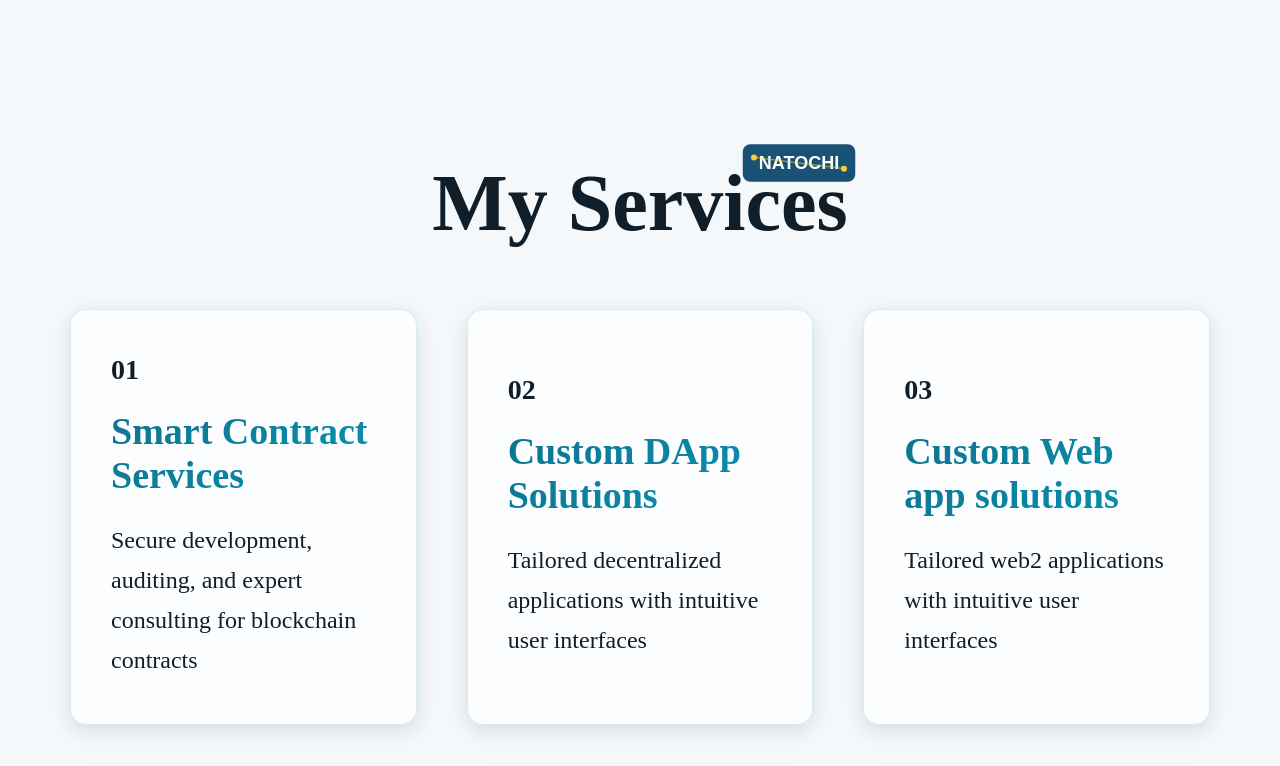
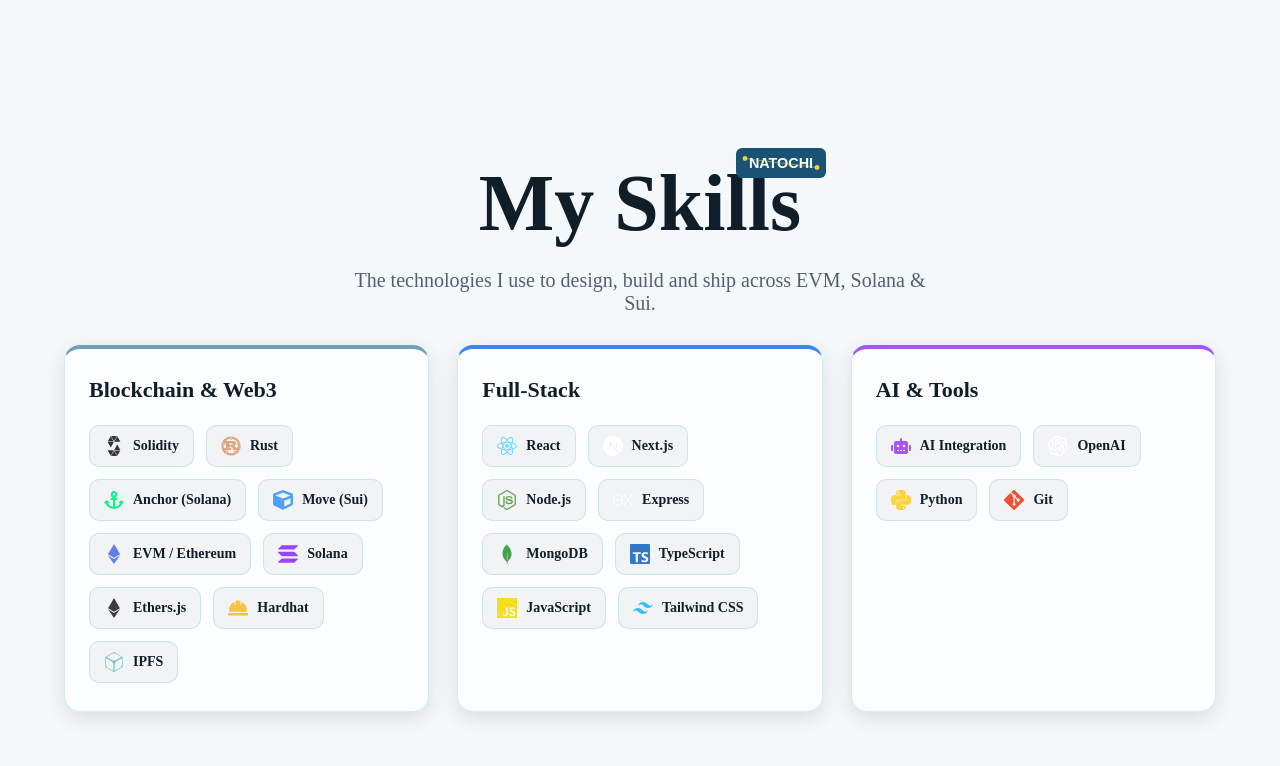
Before and after one commit to DaniTechdev/MyPortfolio-Natochi-, a Next.js app: page / in a window 1280 px wide. Shown: the part 2214-2980 px from the top of the page. Built offline with nearby package versions, Linux system fonts and the light colour scheme.

Commit message:
Add skills section to the homepage

```diff
--- /dev/null
+++ b/Components/Skills/Skills.jsx
@@ -0,0 +1,121 @@
+"use client";
+
+import React from "react";
+
+//Internal import
+import Style from "./Skills.module.css";
+
+//Tech icons
+import {
+  SiSolidity,
+  SiRust,
+  SiReact,
+  SiNextdotjs,
+  SiNodedotjs,
+  SiMongodb,
+  SiExpress,
+  SiTypescript,
+  SiJavascript,
+  SiTailwindcss,
+  SiEthereum,
+  SiSolana,
+  SiIpfs,
+  SiOpenai,
+  SiGit,
+  SiPython,
+} from "react-icons/si";
+import { FaAnchor, FaHardHat, FaCube, FaEthereum, FaRobot } from "react-icons/fa";
+
+const SKILL_GROUPS = [
+  {
+    title: "Blockchain & Web3",
+    accent: "#6ca2b9",
+    skills: [
+      { name: "Solidity", icon: SiSolidity, color: "#363636" },
+      { name: "Rust", icon: SiRust, color: "#dea584" },
+      { name: "Anchor (Solana)", icon: FaAnchor, color: "#14f195" },
+      { name: "Move (Sui)", icon: FaCube, color: "#4da2ff" },
+      { name: "EVM / Ethereum", icon: SiEthereum, color: "#627eea" },
+      { name: "Solana", icon: SiSolana, color: "#9945ff" },
+      { name: "Ethers.js", icon: FaEthereum, color: "#3c3c3d" },
+      { name: "Hardhat", icon: FaHardHat, color: "#f6c343" },
+      { name: "IPFS", icon: SiIpfs, color: "#65c2cb" },
+    ],
+  },
+  {
+    title: "Full-Stack",
+    accent: "#3a86ff",
+    skills: [
+      { name: "React", icon: SiReact, color: "#61dafb" },
+      { name: "Next.js", icon: SiNextdotjs, color: "#ffffff" },
+      { name: "Node.js", icon: SiNodedotjs, color: "#5fa04e" },
+      { name: "Express", icon: SiExpress, color: "#ffffff" },
+      { name: "MongoDB", icon: SiMongodb, color: "#47a248" },
+      { name: "TypeScript", icon: SiTypescript, color: "#3178c6" },
+      { name: "JavaScript", icon: SiJavascript, color: "#f7df1e" },
+      { name: "Tailwind CSS", icon: SiTailwindcss, color: "#38bdf8" },
+    ],
+  },
+  {
+    title: "AI & Tools",
+    accent: "#a855f7",
+    skills: [
+      { name: "AI Integration", icon: FaRobot, color: "#a855f7" },
+      { name: "OpenAI", icon: SiOpenai, color: "#ffffff" },
+      { name: "Python", icon: SiPython, color: "#ffd43b" },
+      { name: "Git", icon: SiGit, color: "#f05032" },
+    ],
+  },
+];
+
+const Skills = () => {
+  return (
+    <section id="skills" className={Style.skills} aria-label="Skills">
+      <div className={Style.skills_title}>
+        <h1>My Skills</h1>
+        <img
+          src="/natochi-logo.svg"
+          alt=""
+          aria-hidden="true"
+          className={Style.theme_patternimg}
+        />
+      </div>
+
+      <p className={Style.skills_subtitle}>
+        The technologies I use to design, build and ship across EVM, Solana
+        &amp; Sui.
+      </p>
+
+      <div className={Style.skills_groups}>
+        {SKILL_GROUPS.map((group) => (
+          <div
+            key={group.title}
+            className={Style.skill_group}
+            data-aos="fade-up"
+            data-aos-duration="1000"
+            style={{ borderTopColor: group.accent }}
+          >
+            <h2 className={Style.group_title}>{group.title}</h2>
+            <ul className={Style.badge_grid}>
+              {group.skills.map((skill) => {
+                const Icon = skill.icon;
+                return (
+                  <li key={skill.name} className={Style.badge}>
+                    <Icon
+                      className={Style.badge_icon}
+                      style={{ color: skill.color }}
+                      aria-hidden="true"
+                    />
+                    <span>{skill.name}</span>
+                  </li>
+                );
+              })}
+            </ul>
+          </div>
+        ))}
+      </div>
+    </section>
+  );
+};
+
+export default Skills;
--- /dev/null
+++ b/Components/Skills/Skills.module.css
@@ -0,0 +1,142 @@
+.skills {
+  display: flex;
+  flex-direction: column;
+  align-items: center;
+  gap: 30px;
+  margin: 80px 0px;
+  width: 100%;
+  color: var(--text);
+}
+
+.skills_title {
+  position: relative;
+}
+
+.skills_title h1 {
+  padding: 0px 30px;
+  font-size: 80px;
+  font-weight: 600;
+}
+
+.theme_patternimg {
+  width: 120px;
+  height: 120px;
+  position: absolute;
+  top: -55px;
+  right: -10px;
+}
+
+.skills_subtitle {
+  font-size: 20px;
+  color: var(--text-secondary);
+  text-align: center;
+  max-width: 620px;
+  margin-top: -10px;
+  padding: 0 20px;
+}
+
+.skills_groups {
+  display: grid;
+  grid-template-columns: repeat(3, 1fr);
+  gap: 28px;
+  width: 90%;
+  max-width: 1200px;
+}
+
+.skill_group {
+  background: var(--card-bg);
+  border: 1px solid var(--card-border);
+  border-top: 4px solid var(--primary);
+  border-radius: 16px;
+  padding: 28px 24px;
+  box-shadow: 0 6px 20px var(--card-shadow);
+  backdrop-filter: blur(12px);
+  -webkit-backdrop-filter: blur(12px);
+  transition: transform 0.3s ease, box-shadow 0.3s ease;
+}
+
+.skill_group:hover {
+  transform: translateY(-6px);
+  box-shadow: 0 16px 40px var(--card-shadow), 0 0 26px var(--glow-soft);
+}
+
+.group_title {
+  font-size: 22px;
+  font-weight: 700;
+  margin-bottom: 22px;
+  color: var(--text);
+}
+
+.badge_grid {
+  display: flex;
+  flex-wrap: wrap;
+  gap: 12px;
+  list-style: none;
+}
+
+.badge {
+  display: inline-flex;
+  align-items: center;
+  gap: 9px;
+  padding: 10px 14px;
+  border-radius: 10px;
+  background: rgba(127, 127, 127, 0.08);
+  border: 1px solid var(--card-border);
+  font-size: 14px;
+  font-weight: 600;
+  color: var(--text);
+  transition: transform 0.2s ease, border-color 0.2s ease, background 0.2s ease;
+}
+
+.badge:hover {
+  transform: translateY(-3px);
+  border-color: var(--primary);
+  background: rgba(108, 162, 185, 0.12);
+}
+
+.badge_icon {
+  font-size: 20px;
+  flex-shrink: 0;
+}
+
+/* ---------- Responsive ---------- */
+@media (max-width: 1025px) {
+  .skills_groups {
+    grid-template-columns: 1fr;
+    width: 92%;
+    max-width: 640px;
+  }
+}
+
+@media (max-width: 768px) {
+  .skills {
+    gap: 24px;
+    margin: 60px 0;
+  }
+
+  .skills_title h1 {
+    font-size: 44px;
+    padding: 0;
+  }
+
+  .theme_patternimg {
+    width: 90px;
+    height: 90px;
+    top: -40px;
+    right: -6px;
+  }
+
+  .skills_subtitle {
+    font-size: 16px;
+  }
+}
+
+@media (max-width: 560px) {
+  .skills_title h1 {
+    font-size: 34px;
+  }
+
+  .skills_groups {
+    width: 88%;
+  }
+}
--- a/pages/index.js
+++ b/pages/index.js
@@ -8,6 +8,7 @@
 //Internal imporrt
 import Hero from "../Components/Hero/Hero";
 import About from "../Components/About/About";
+import Skills from "../Components/Skills/Skills";
 import Service from "../Components/Services/Services";
 import MyWork from "../Components/MyWork/MyWork";
 import Contact from "../Components/Contact/Contact";
@@ -21,6 +22,7 @@
     <div>
       <Hero />
       <About />
+      <Skills />
       <Service />
       <MyWork />
       <Contact />
```
